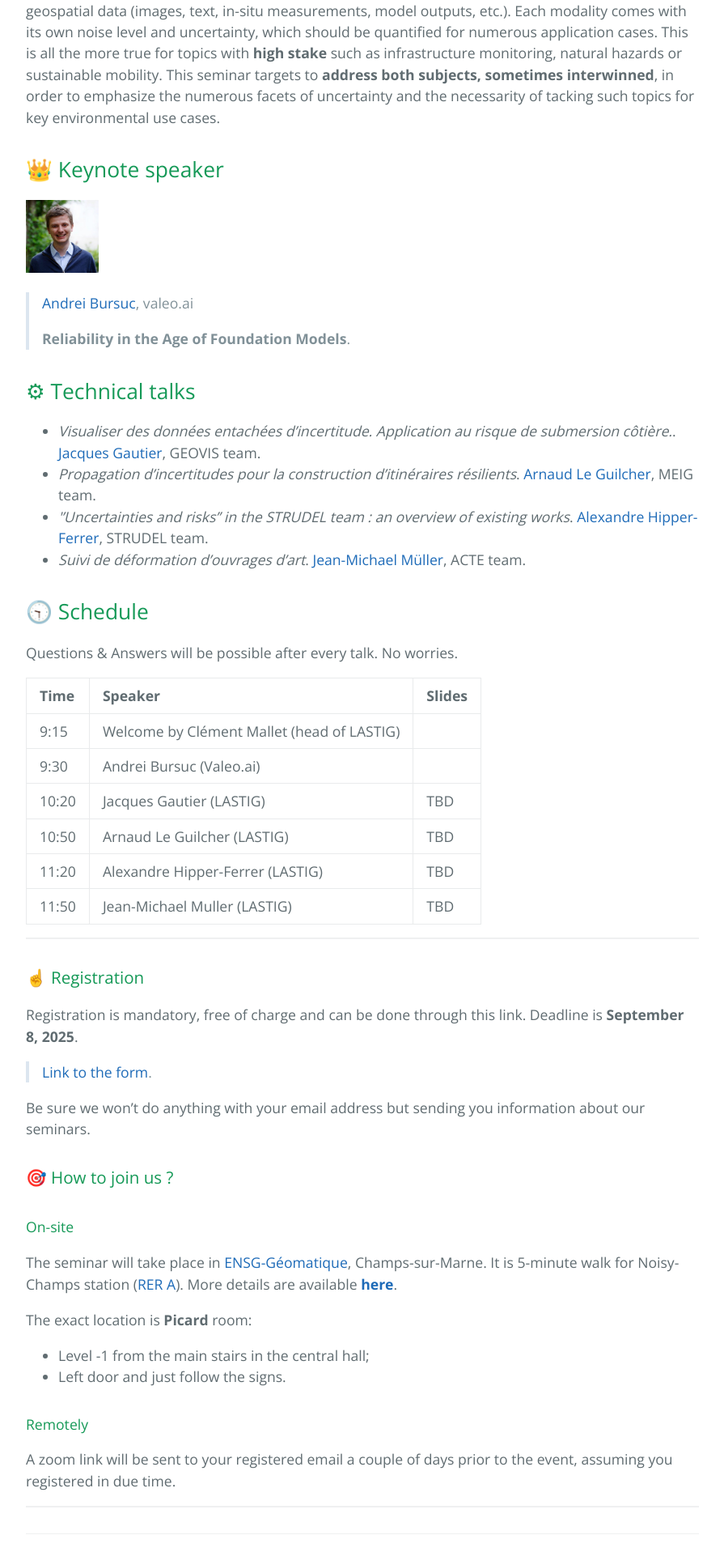
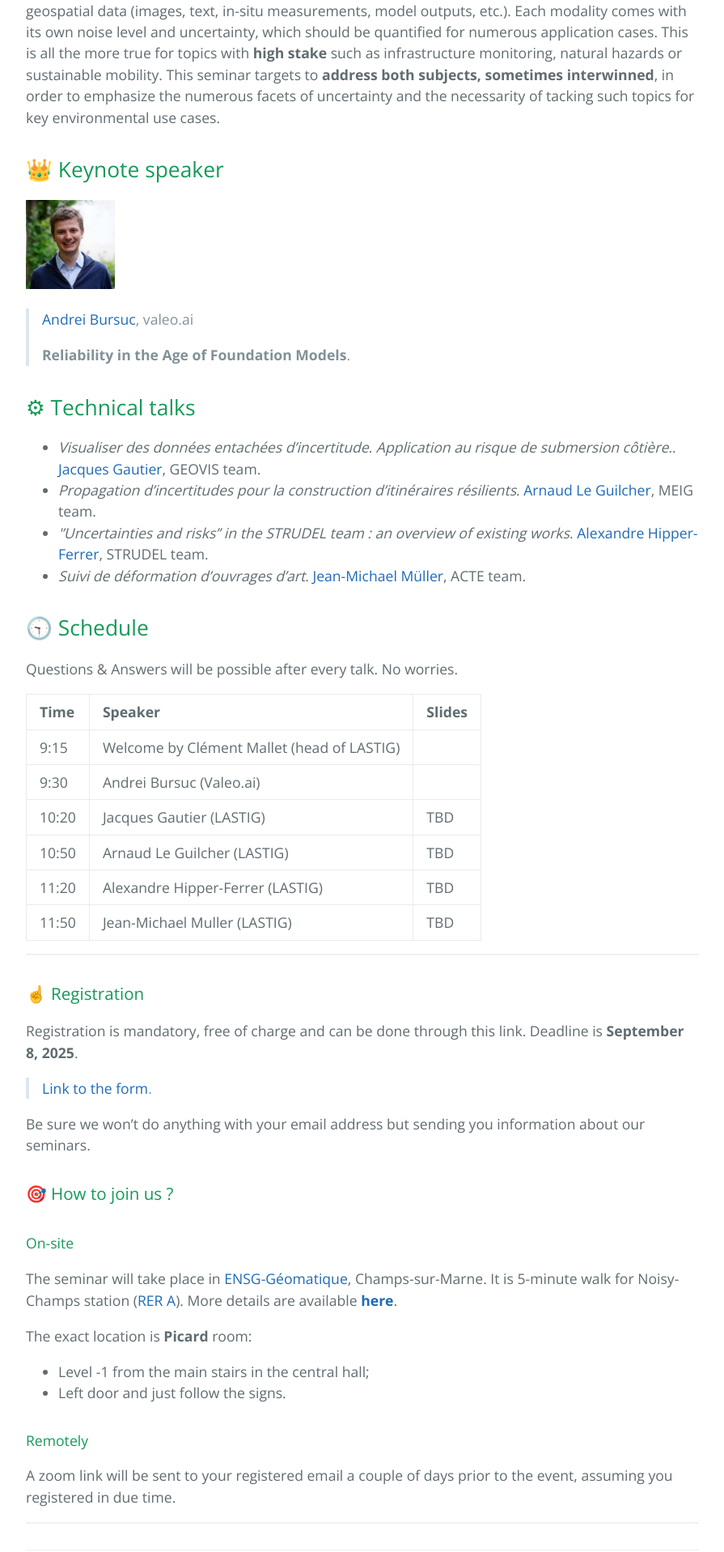
Before and after one commit to umrlastig/seminars, a Jekyll site: the page built from index.md, in a window 1280 px wide. Shown: the part 790-2707 px from the top of the page at 81% size, without its empty margins (192-1087 px from the left). Built offline with Jekyll 4.4.1, drawn with Linux system fonts in a browser that asks for light colours.

Commit message:
Update index.md

```diff
--- a/index.md
+++ b/index.md
@@ -17,7 +17,7 @@ This seminar targets to **address both subjects, sometimes interwinned**, in ord
 
 ## 👑 Keynote speaker
 
-<img src="documents/abursuc.jpg" width="90" />
+<img src="documents/abursuc.jpg" width="110" />
 > [Andrei Bursuc](https://abursuc.github.io/), valeo.ai
 >
 > **Reliability in the Age of Foundation Models**.
```
